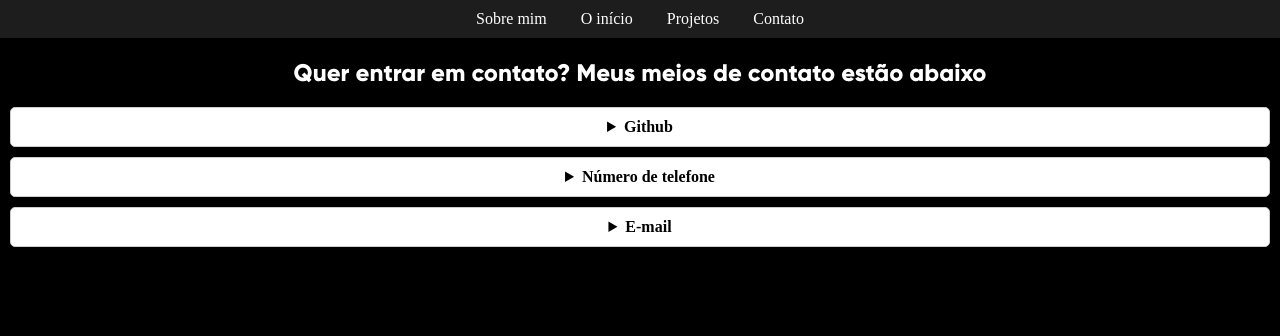
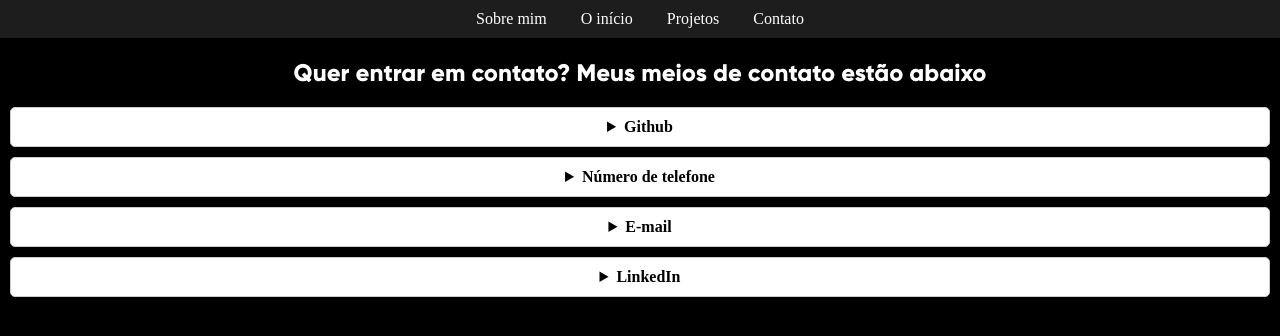
Before and after one commit to luiz-henrique112/meu-portfolio, a plain HTML site: page portugues/HTML/contato.html in a window 1280 px wide. Drawn offline with Linux system fonts and the light colour scheme; a web font is replaced by a local one.

Commit message:
Update contato.html

```diff
--- a/portugues/HTML/contato.html
+++ b/portugues/HTML/contato.html
@@ -14,8 +14,6 @@
             <a href="./projetos.html">Projetos</a>
             <a href="./contato.html" id = "contato">Contato</a>
         </nav>
-
-
    </header>
 
    <h2>Quer entrar em contato? Meus meios de contato estão abaixo</h2>
@@ -35,6 +33,11 @@
             <summary>E-mail</summary>
             <a href="mailto:luizzprazeres09@gmail.com">Meu E-mail</a>
         </details>
+
+        <details close>
+            <summary>LinkedIn</summary>
+            <a href="http://www.linkedin.com/in/luiz-henrique-951903290">Meu LinkedIn</a>
+        </details>
     </div>
 
 </body>
```
